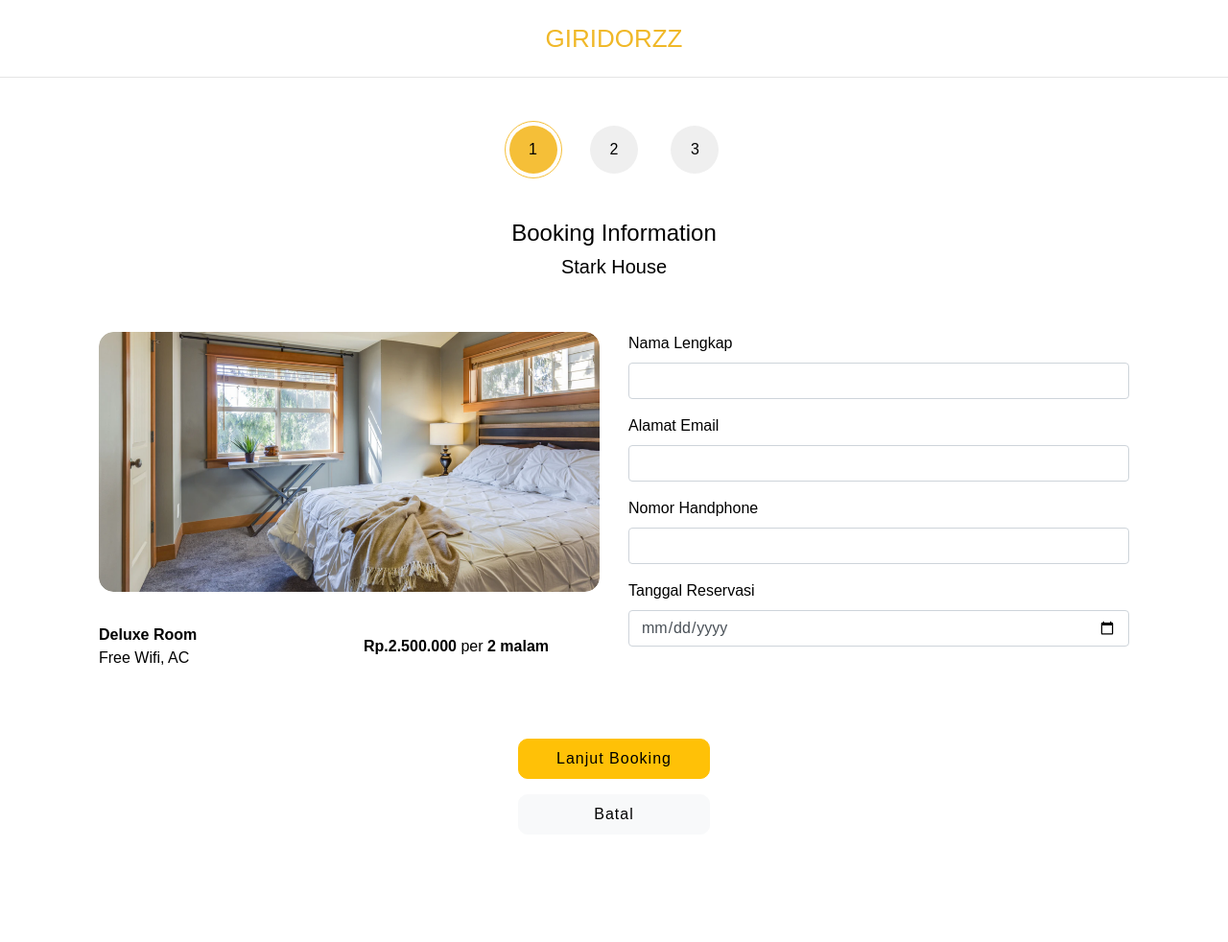
After one commit to onnyvergiean/GIRIDORZZ, a PHP site: page /booking.html in a window 1280 px wide. The commit adds this page. Shown: the whole page at 96% size. Run offline with PHP 8.4, Linux system fonts and the light colour scheme.

Commit message:
add booking page

```diff
--- a/Assets/css/details.css
+++ b/Assets/css/details.css
@@ -249,6 +249,42 @@ ol.breadcrumb {
   height: auto;
 }
 
+.booking-kamar .progress-number {
+  position: relative;
+  width: 50px;
+  height: 50px;
+  border-radius: 50%;
+  margin: 0 15px;
+  border: none;
+}
+
+.booking-kamar .progress-number.active {
+  background-color: #f5bf38;
+  color: #000000!important;
+}
+
+.booking-kamar .progress-number.active::after {
+  content: '';
+  position: absolute;
+  top: -5px;
+  left: -5px;
+  border: 1px solid #f5bf38;
+  width: 60px;
+  height: 60px;
+  border-radius: 50%;
+}
+
+.booking-kamar .img-wrapper {
+  width: 100%;
+  height: auto;
+  margin-top: 0px;
+  margin-bottom: 25px;
+}
+
+.booking-kamar .control-booking button {
+  width: 200px;
+}
+
 .img-icon img {
   margin-top: 40px;
   height: 73px !important;
--- /dev/null
+++ b/booking.html
@@ -0,0 +1,96 @@
+<!doctype html>
+<html lang="en">
+
+<head>
+    <!-- Required meta tags -->
+    <meta charset="utf-8">
+    <meta name="viewport" content="width=device-width, initial-scale=1, shrink-to-fit=no">
+    <link rel="shortcut icon" href="./Assets/Images/logo.png" type="image/x-icon">
+    <!-- Bootstrap CSS -->
+    <link rel="stylesheet" href="https://stackpath.bootstrapcdn.com/bootstrap/4.3.1/css/bootstrap.min.css"
+    integrity="sha384-ggOyR0iXCbMQv3Xipma34MD+dH/1fQ784/j6cY/iJTQUOhcWr7x9JvoRxT2MZw1T" crossorigin="anonymous">
+    <link rel="stylesheet" href="./Assets/css/details.css">
+
+    <title>GIRIDORZZ</title>
+</head>
+
+<body>
+    <header>
+        <nav class="navbar navbar-expand-lg navbar-light container justify-content-center">
+            <a href=" details.html" class="brand-text-wrapper">
+                <span class="brand-text-icon">GIRIDORZZ</span>
+            </a>
+        </nav>
+    </header>
+    <main class="container my-5 booking-kamar px-5">
+        <div class="row justify-content-center">
+            <div style="position: relative;">
+                <button class="progress-number active">1</button>
+                <button class="progress-number">2</button>
+                <button class="progress-number">3</button>
+            </div>
+
+            <div class="col-12 text-center my-5">
+                <h4>Booking Information</h4>
+                <h5>Stark House</h5>
+            </div>
+
+            <div class="row justify-content-center">
+                <div class="col-6">
+                    <img src="Assets/Images/imgBedroom.png" alt="" class="img-wrapper">
+                    <div class="row my-2 align-items-center">
+                        <div class="col-6">
+                            <b>Deluxe Room</b> <br>
+                            Free Wifi, AC
+                        </div>
+                        <div class="col-6">
+                            <b>Rp.2.500.000</b> per <b>2 malam</b>
+                        </div>
+                    </div>
+                </div>
+                <div class="col-6">
+                    <form>
+                        <div class="mb-3">
+                          <label for="full-name" class="form-label">Nama Lengkap</label>
+                          <input type="text" class="form-control" id="full-name">
+                        </div>
+                        <div class="mb-3">
+                          <label for="email" class="form-label">Alamat Email</label>
+                          <input type="email" class="form-control" id="email">
+                        </div>
+                        <div class="mb-3">
+                          <label for="phone-number" class="form-label">Nomor Handphone</label>
+                          <input type="number" class="form-control" id="phone-number">
+                        </div>
+                        <div class="mb-3">
+                          <label for="booking-date" class="form-label">Tanggal Reservasi</label>
+                          <input type="date" class="form-control" id="booking-date">
+                        </div>
+                      </form>
+                </div>
+                <div class="my-5 control-booking">
+                    <button class="btn btn-warning nav-link my-3" href="#">
+                        Lanjut Booking
+                    </button>
+                    <button class="btn btn-light nav-link my-3" href="#">
+                        Batal
+                    </button>
+                </div>
+            </div>
+        </div>
+    </main>
+
+    <!-- Optional JavaScript -->
+    <!-- jQuery first, then Popper.js, then Bootstrap JS -->
+    <script src=" https://code.jquery.com/jquery-3.3.1.slim.min.js"
+        integrity="sha384-q8i/X+965DzO0rT7abK41JStQIAqVgRVzpbzo5smXKp4YfRvH+8abtTE1Pi6jizo" crossorigin="anonymous">
+    </script>
+    <script src="https://cdnjs.cloudflare.com/ajax/libs/popper.js/1.14.7/umd/popper.min.js"
+        integrity="sha384-UO2eT0CpHqdSJQ6hJty5KVphtPhzWj9WO1clHTMGa3JDZwrnQq4sF86dIHNDz0W1" crossorigin="anonymous">
+    </script>
+    <script src="https://stackpath.bootstrapcdn.com/bootstrap/4.3.1/js/bootstrap.min.js"
+        integrity="sha384-JjSmVgyd0p3pXB1rRibZUAYoIIy6OrQ6VrjIEaFf/nJGzIxFDsf4x0xIM+B07jRM" crossorigin="anonymous">
+    </script>
+</body>
+
+</html>
```
Also changed, not shown: booking-2.html (added, +106 -0 lines).
